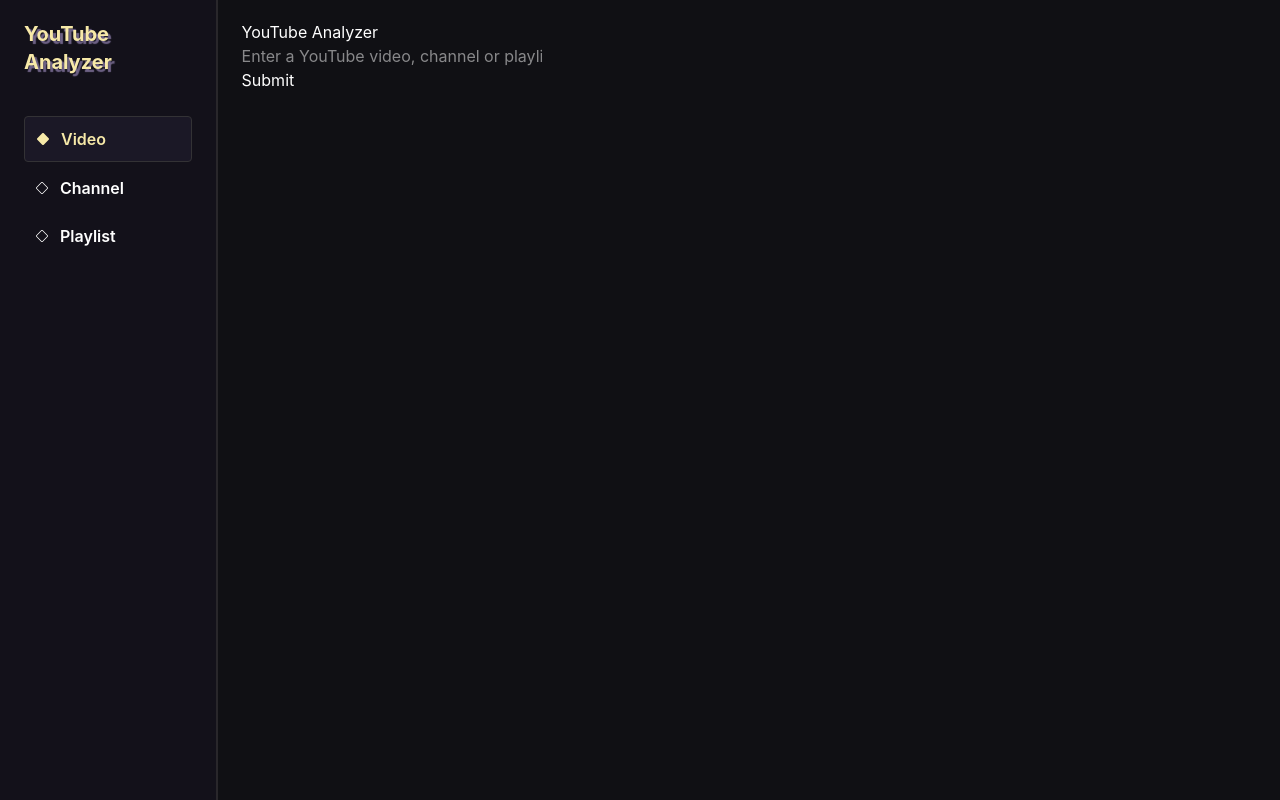
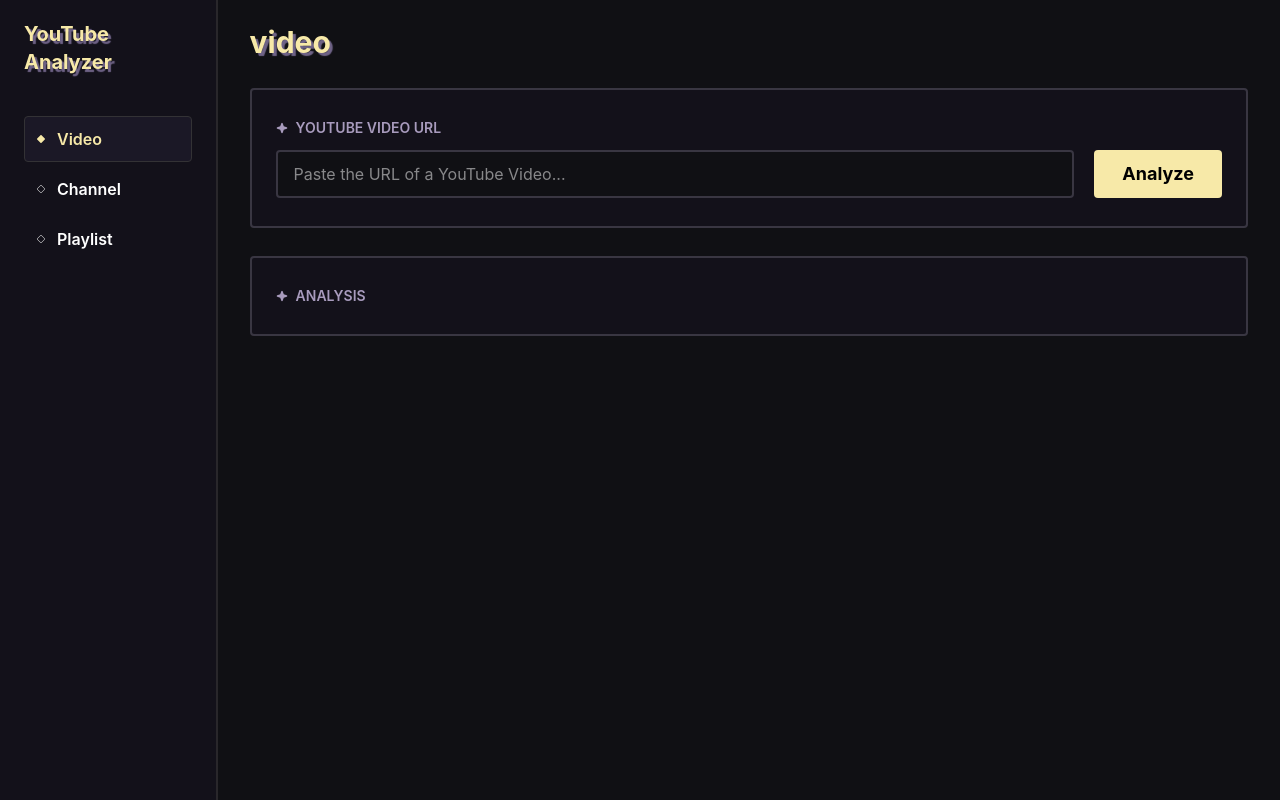
Before and after one commit to Umar-Farooq-5757/youtube-analyzer, a React (Vite) app: page / in a window 1280 px wide. Built offline with nearby package versions, Linux system fonts and the light colour scheme; no server answers.

Commit message:
create basic structure of video page

```diff
--- a/src/App.tsx
+++ b/src/App.tsx
@@ -1,47 +1,20 @@
-import { useState } from "react";
 import "./App.css";
 import Sidebar from "./components/Sidebar";
+import Video from "./components/Video";
 import { useAppContext } from "./context/AppContext";
 
 const App = () => {
-  const { data, handleAnalyze } = useAppContext();
-  const [inputValue, setInputValue] = useState<string>("");
+  const { selected } = useAppContext();
 
   return (
     <main className="min-h-screen bg-[#101014] text-white flex">
       <div className="bg-[#13111A] w-[17%] border-r-2 border-[#29272B] py-5 px-6">
         <Sidebar />
       </div>
-      <section className="bg-[#101014] py-5 px-6">
-        <h1>YouTube Analyzer</h1>
-        <input
-          type="text"
-          placeholder="Enter a YouTube video, channel or playlist URL..."
-          className="w-full"
-          value={inputValue}
-          onChange={(e) => setInputValue(e.target.value)}
-        />
-        <button onClick={() => handleAnalyze(inputValue)}>Submit</button>
-        {data && (
-          <div className="mt-20">
-            <p>
-              <span className="font-bold text-xl">Title: </span>
-              <span>{data.details.snippet.title}</span>
-            </p>
-            <p>
-              <span className="font-bold text-xl">Likes: </span>
-              <span>{data.details.statistics.likeCount}</span>
-            </p>
-            <p>
-              <span className="font-bold text-xl">Views: </span>
-              <span>{data.details.statistics.viewCount}</span>
-            </p>
-            <p>
-              <span className="font-bold text-xl">Comments: </span>
-              <span>{data.details.statistics.commentCount}</span>
-            </p>
-          </div>
-        )}
+      <section className="bg-[#101014] py-6 px-8 flex flex-1">
+        {selected === "video" && <Video />}
+        {selected === "channel" && <div>channel</div>}
+        {selected === "playlist" && <div>playlist</div>}
       </section>
     </main>
   );
--- a/src/components/Sidebar.tsx
+++ b/src/components/Sidebar.tsx
@@ -17,15 +17,15 @@
             <div
               key={item}
               onClick={() => setSelected(item)}
-              className={`flex items-center gap-3 font-semibold px-3 py-2.5 cursor-pointer rounded-sm hover:bg-[#1B1826] ${
+              className={`flex items-center gap-3 font-semibold px-3 py-2.5 cursor-pointer rounded-sm hover:bg-[#1B1826] border ${
                 selected === item
-                  ? "text-[#F7E9A8] bg-[#1B1826] border border-[#333235]"
-                  : ""
+                  ? "text-[#F7E9A8] bg-[#1B1826] border-[#333235]"
+                  : "border-[#13111A]"
               }`}>
               {selected === item ? (
-                <BsDiamondFill className="size-3" />
+                <BsDiamondFill className="size-2" />
               ) : (
-                <BsDiamond className="size-3" />
+                <BsDiamond className="size-2" />
               )}
               <span className="capitalize">{item}</span>
             </div>
--- a/src/components/Video.tsx
+++ b/src/components/Video.tsx
@@ -1,7 +1,52 @@
 import type React from "react";
+import { PiStarFourFill } from "react-icons/pi";
+import { useAppContext } from "../context/AppContext";
+import { useState } from "react";
 
 const Video: React.FC = () => {
-  return <div></div>;
+  const { handleAnalyze, data } = useAppContext();
+  const [inputValue, setInputValue] = useState<string>("");
+
+  return (
+    <div className="w-full">
+      <h1 className="text-[#F7E9A8] text-3xl font-bold text-shadow">video</h1>
+      <div className="bg-[#13111A] rounded-sm border-2 border-[#393642] my-7 py-7 px-6 w-full space-y-3">
+        <div className="flex items-center gap-2">
+          <PiStarFourFill className="text-[#a89bbd] size-3" />
+          <p className="uppercase text-[#a89bbd] font-semibold font-sans text-sm">
+            YouTube Video URL
+          </p>
+        </div>
+        <div className="flex gap-5">
+          <input
+            value={inputValue}
+            onChange={(e) => setInputValue(e.target.value)}
+            className="bg-[#101014] grow border-2 border-[#393642] rounded-sm py-2.5 px-4 focus:outline-2 focus:outline-offset-3 focus:outline-[#F7E9A8]"
+            type="text"
+            placeholder="Paste the URL of a YouTube Video..."
+          />
+          <button
+            onClick={() => handleAnalyze(inputValue)}
+            className="bg-[#F7E9A8] text-black font-bold rounded-sm px-7 text-lg">
+            Analyze
+          </button>
+        </div>
+      </div>
+      <div className="bg-[#13111A] rounded-sm border-2 border-[#393642] my-7 py-7 px-6 w-full">
+        <div className="flex items-center gap-2">
+          <PiStarFourFill className="text-[#a89bbd] size-3" />
+          <p className="uppercase text-[#a89bbd] font-semibold font-sans text-sm">
+            Analysis
+          </p>
+        </div>
+        {data && (
+          <div>
+            <p>{data.details.snippet.title}</p>
+          </div>
+        )}
+      </div>
+    </div>
+  );
 };
 
 export default Video;
--- a/src/context/AppContext.tsx
+++ b/src/context/AppContext.tsx
@@ -29,8 +29,8 @@
     try {
       let result: any;
       if (type === "video") {
+        setSelected("video");
         result = await getVideoDetails(id);
-        console.log({ type, details: result.items[0] });
         setData({ type, details: result.items[0] });
       }
     } catch (err: any) {
```
Also changed, not shown: 1 other file (tests, documents, lock files or other folders).
